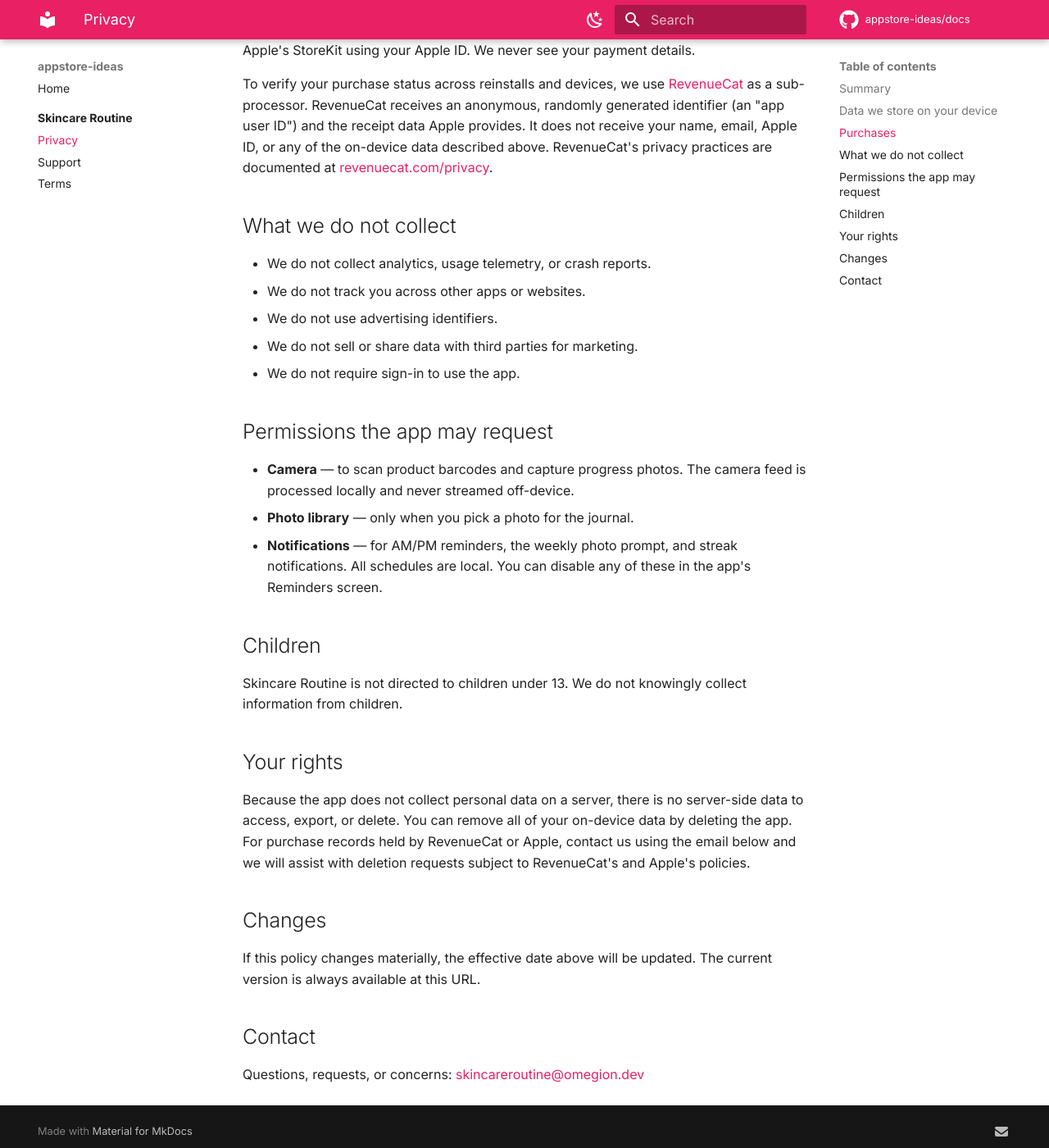
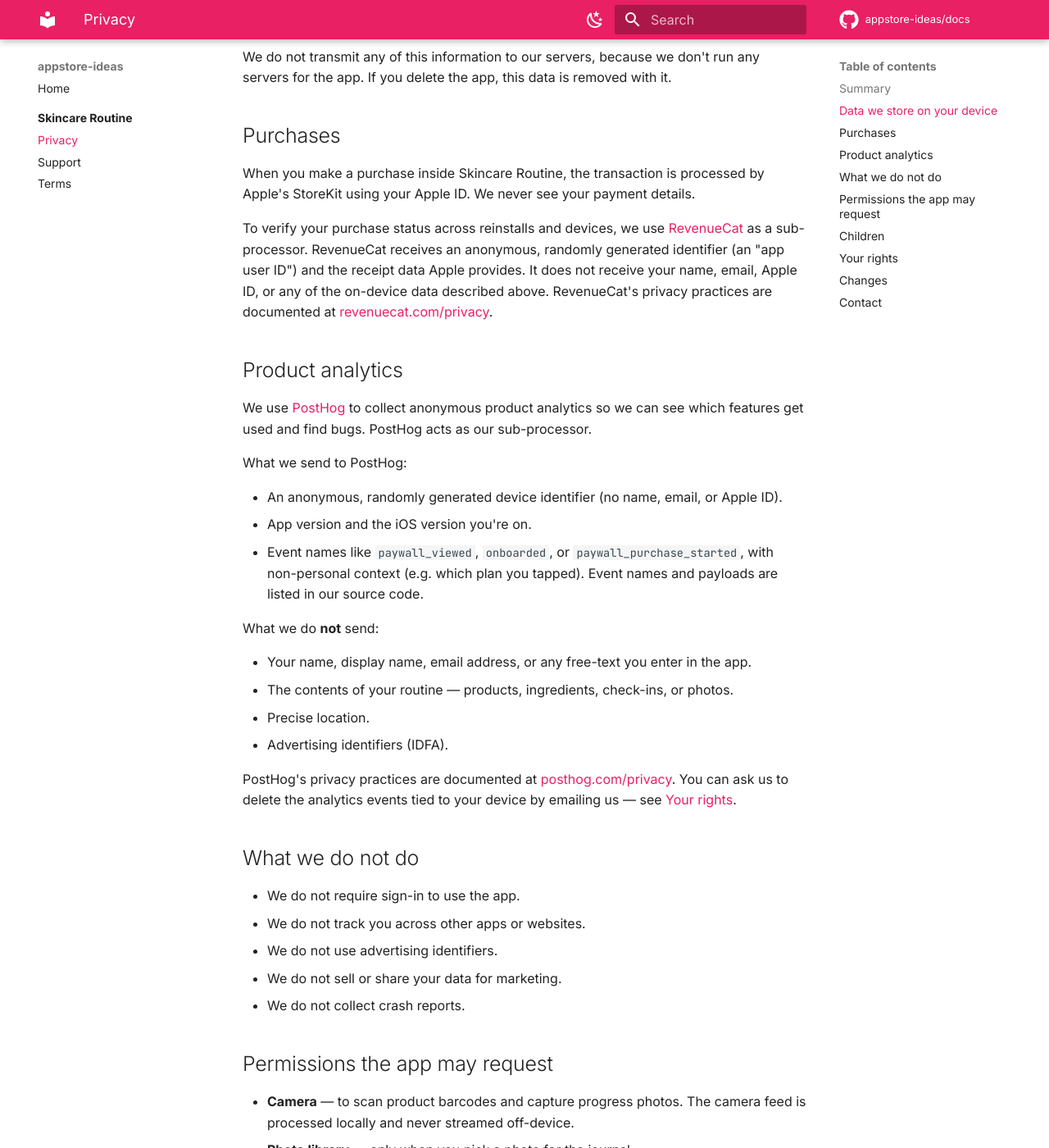
Before and after one commit to appstore-ideas/docs, an MkDocs documentation site: the page built from docs/apps/skincare-routine/privacy.md, in a window 1280 px wide and 1400 px high, scrolled down 860 px. Shown: the whole window at 82% size. Built offline with MkDocs 1.6.1 and Material for MkDocs 9.7.7, drawn with Linux system fonts in a browser that asks for light colours; comment, search, counter and statistics services are not loaded; some of the changed text lies outside the part shown.

Commit message:
Disclose PostHog analytics in privacy policy
The previous policy claimed we collect no analytics, but PostHog is
wired into the app and ships once EXPO_PUBLIC_POSTHOG_KEY is set.
Document it honestly:

- Summary lists Apple / RevenueCat / PostHog as the only third parties.
- New 'Product analytics' section explains what we send (anonymous
  device ID, app version, event names) and what we explicitly don't
  (PII, routine contents, location, IDFA).
- 'What we do not do' replaces 'What we do not collect' so the
  language stays accurate.
- 'Your rights' calls out PostHog alongside RevenueCat and Apple for
  deletion requests, with a 7-day response window and a GDPR/CCPA note.

```diff
--- a/docs/apps/skincare-routine/privacy.md
+++ b/docs/apps/skincare-routine/privacy.md
@@ -5,9 +5,16 @@
 ## Summary
 
 Skincare Routine is built to keep your data on your device. Your products,
-routines, check-ins, and progress photos never leave your phone. The only third
-parties involved are Apple (for the App Store and StoreKit) and RevenueCat
-(which verifies your purchase status).
+routines, check-ins, and progress photos never leave your phone. The third
+parties we use are limited to:
+
+- **Apple** — App Store distribution and StoreKit purchase processing.
+- **RevenueCat** — verifying your purchase status across reinstalls.
+- **PostHog** — anonymous product analytics so we can understand how features
+  are used and improve the app.
+
+We do not require any sign-in, do not link data to your name or Apple ID, and
+do not sell or share data for advertising.
 
 ## Data we store on your device
 
@@ -36,13 +43,40 @@ receipt data Apple provides. It does not receive your name, email, Apple ID, or
 any of the on-device data described above. RevenueCat's privacy practices are
 documented at [revenuecat.com/privacy](https://www.revenuecat.com/privacy).
 
-## What we do not collect
+## Product analytics
 
-- We do not collect analytics, usage telemetry, or crash reports.
+We use [PostHog](https://posthog.com/) to collect anonymous product analytics
+so we can see which features get used and find bugs. PostHog acts as our
+sub-processor.
+
+What we send to PostHog:
+
+- An anonymous, randomly generated device identifier (no name, email, or
+  Apple ID).
+- App version and the iOS version you're on.
+- Event names like `paywall_viewed`, `onboarded`, or `paywall_purchase_started`,
+  with non-personal context (e.g. which plan you tapped). Event names and
+  payloads are listed in our source code.
+
+What we do **not** send:
+
+- Your name, display name, email address, or any free-text you enter in the app.
+- The contents of your routine — products, ingredients, check-ins, or photos.
+- Precise location.
+- Advertising identifiers (IDFA).
+
+PostHog's privacy practices are documented at
+[posthog.com/privacy](https://posthog.com/privacy). You can ask us to delete
+the analytics events tied to your device by emailing us — see
+[Your rights](#your-rights).
+
+## What we do not do
+
+- We do not require sign-in to use the app.
 - We do not track you across other apps or websites.
 - We do not use advertising identifiers.
-- We do not sell or share data with third parties for marketing.
-- We do not require sign-in to use the app.
+- We do not sell or share your data for marketing.
+- We do not collect crash reports.
 
 ## Permissions the app may request
 
@@ -60,11 +94,16 @@ collect information from children.
 
 ## Your rights
 
-Because the app does not collect personal data on a server, there is no
-server-side data to access, export, or delete. You can remove all of your
-on-device data by deleting the app. For purchase records held by RevenueCat or
-Apple, contact us using the email below and we will assist with deletion
-requests subject to RevenueCat's and Apple's policies.
+You can remove all of your on-device data at any time by deleting the app.
+
+For data held by our sub-processors (RevenueCat, PostHog) or by Apple, email
+[skincareroutine@omegion.dev](mailto:skincareroutine@omegion.dev) and we will
+help you delete it, subject to each provider's policies. We typically respond
+within seven days.
+
+Depending on where you live, you may have additional rights under GDPR, CCPA,
+or other privacy laws — including the right to access, correct, or export your
+data. Use the contact email above to make any such request.
 
 ## Changes
 
```
